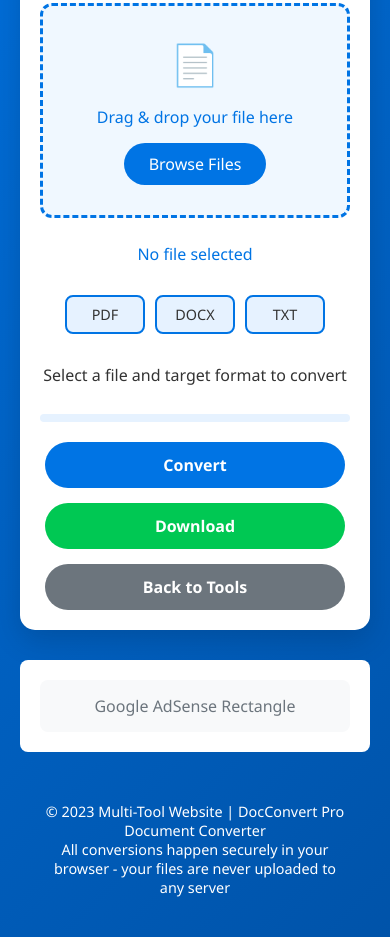
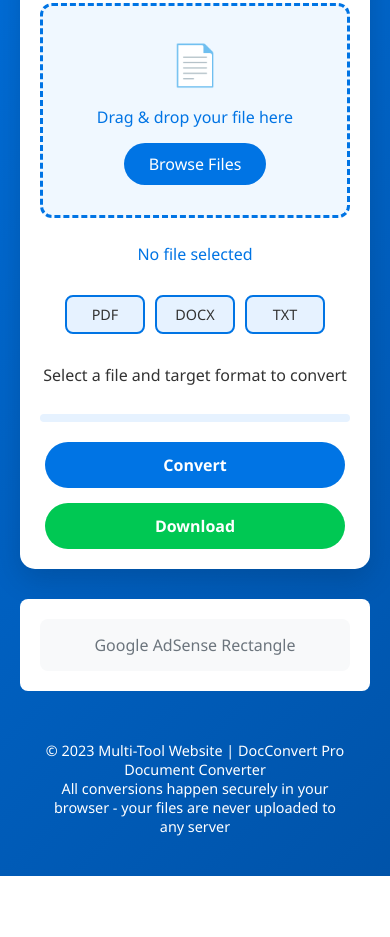
Before and after one commit to Kingguld/All-in-One-Tools, a plain HTML site: page Document Converter.html in a window 390 px wide. Shown: the part 405-1342 px from the top of the page. After the commit the page ends 1281 px from the top, so only its background shows below. Drawn offline with Linux system fonts and the light colour scheme.

Commit message:
Update Document Converter.html

```diff
--- a/Document Converter.html
+++ b/Document Converter.html
@@ -148,7 +148,7 @@
             margin-top: 20px;
         }
 
-        .convert-btn, .download-btn, .back-btn {
+        .convert-btn, .download-btn {
             padding: 12px 30px;
             border: none;
             border-radius: 50px;
@@ -174,15 +174,6 @@
 
         .download-btn:hover {
             background: #009e3d;
-        }
-
-        .back-btn {
-            background: #6c757d;
-            color: white;
-        }
-
-        .back-btn:hover {
-            background: #5a6268;
         }
 
         .status-area {
@@ -251,7 +242,7 @@
                 align-items: center;
             }
 
-            .convert-btn, .download-btn, .back-btn {
+            .convert-btn, .download-btn {
                 width: 100%;
                 max-width: 300px;
             }
@@ -322,7 +313,6 @@
             <div class="action-buttons">
                 <button class="convert-btn" id="convertBtn" disabled>Convert</button>
                 <button class="download-btn" id="downloadBtn" disabled>Download</button>
-                <button class="back-btn" id="backBtn">Back to Tools</button>
             </div>
         </div>
 
@@ -345,7 +335,6 @@
             const formatOptions = document.querySelectorAll('.format-option');
             const convertBtn = document.getElementById('convertBtn');
             const downloadBtn = document.getElementById('downloadBtn');
-            const backBtn = document.getElementById('backBtn');
             const statusArea = document.getElementById('statusArea');
             const progressBar = document.getElementById('progressBar');
 
@@ -436,6 +425,7 @@
                 document.body.removeChild(a);
 
                 statusArea.textContent = 'Download started!';
+            });
 
             // Helper functions
             function updateConvertButtonState() {
```
